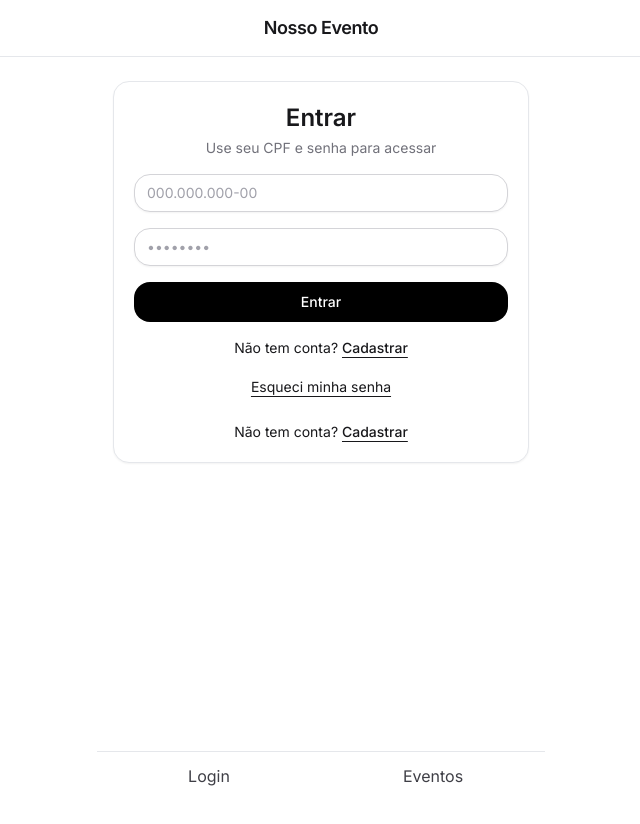
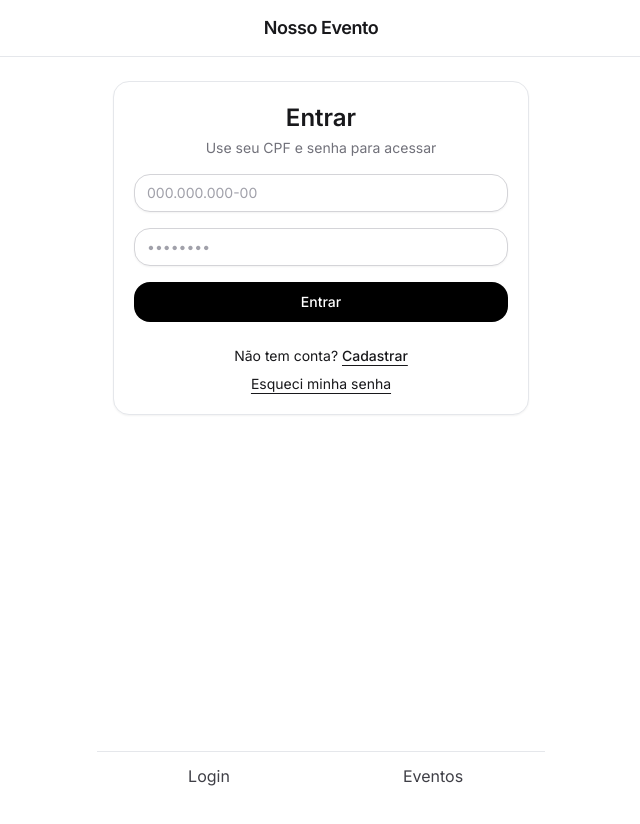
Before and after one commit to guilhermecardosocruz/nossoevento, a Next.js app: page /auth/login in a window 1280 px wide. Shown: the top 824 px of the page, without its empty margins (319-959 px from the left). Built offline with nearby package versions, Linux system fonts and the light colour scheme; no server answers.

Commit message:
fix(login): remove link duplicado de cadastro

```diff
--- a/app/auth/login/_form.tsx
+++ b/app/auth/login/_form.tsx
@@ -50,15 +50,23 @@ export default function LoginForm() {
       title="Entrar"
       subtitle="Use seu CPF e senha para acessar"
       footer={
-        <p className="text-center text-sm text-muted-foreground">
-          Não tem conta?{" "}
+        <div className="flex flex-col items-center gap-2 text-sm text-muted-foreground">
+          <p>
+            Não tem conta?{" "}
+            <Link
+              href="/auth/register"
+              className="font-medium underline underline-offset-4"
+            >
+              Cadastrar
+            </Link>
+          </p>
           <Link
-            href="/auth/register"
-            className="font-medium underline underline-offset-4"
+            href="/auth/forgot"
+            className="underline underline-offset-4"
           >
-            Cadastrar
+            Esqueci minha senha
           </Link>
-        </p>
+        </div>
       }
     >
       <form onSubmit={handleSubmit(onSubmit)} className="space-y-4">
@@ -83,27 +91,6 @@ export default function LoginForm() {
         <Button className="w-full" type="submit" disabled={isSubmitting}>
           {isSubmitting ? "Entrando..." : "Entrar"}
         </Button>
-
-        <div className="flex flex-col items-center gap-2 text-sm text-muted-foreground">
-          <p>
-            Não tem conta?{" "}
-            <Link
-              href="/auth/register"
-              className="font-medium underline underline-offset-4"
-            >
-              Cadastrar
-            </Link>
-          </p>
-        </div>
-
-        <div className="text-center">
-          <Link
-            href="/auth/forgot"
-            className="text-sm text-muted-foreground underline underline-offset-4"
-          >
-            Esqueci minha senha
-          </Link>
-        </div>
       </form>
     </AuthShell>
   );
```
